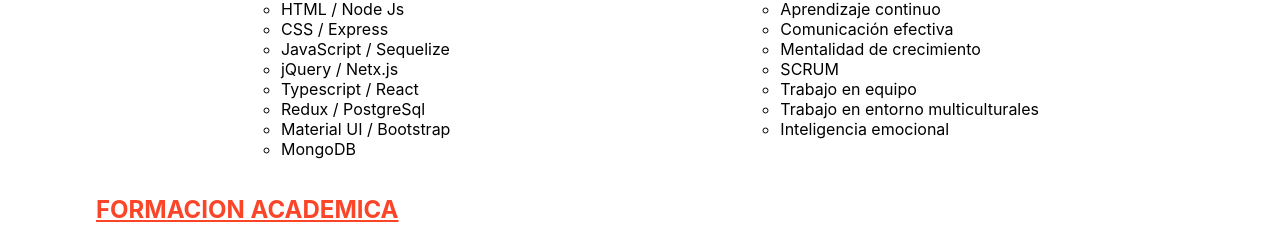
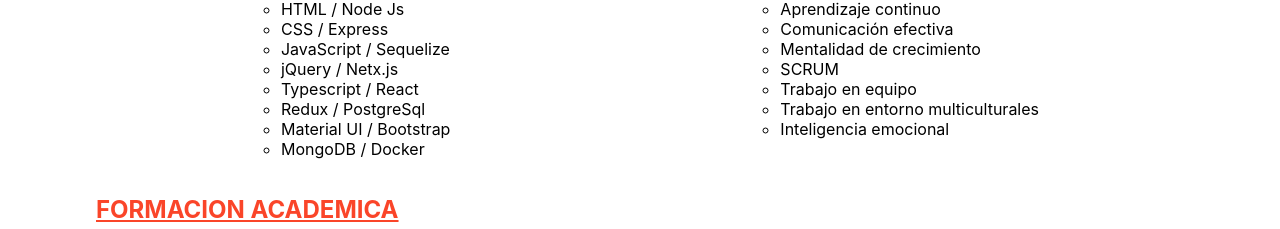
Before and after one commit to eusalazar/portafolio-dev, a React (Create React App) app: page /curriculum in a window 1280 px wide. Shown: the part 540-769 px from the top of the page. Built offline with nearby package versions, Linux system fonts and the light colour scheme.

Commit message:
cambios en cv

```diff
--- a/src/Componentes/Curriculum.js
+++ b/src/Componentes/Curriculum.js
@@ -37,7 +37,7 @@
                         <li>Typescript / React</li>
                         <li>Redux / PostgreSql</li>
                         <li>Material UI / Bootstrap</li>
-                        <li>MongoDB</li>
+                        <li>MongoDB / Docker</li>
                     </ul>
                 </div>
                 <div className='dos'>
```
Also changed, not shown: 1 other file (tests, documents, lock files or other folders).
